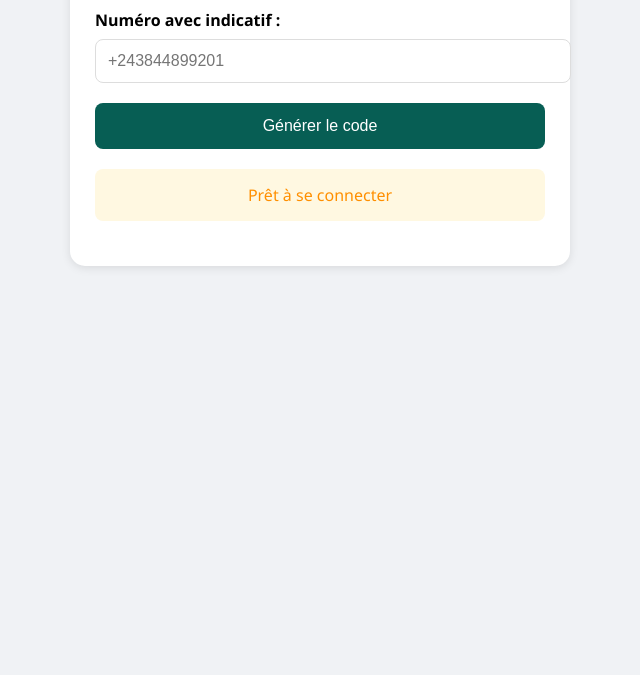
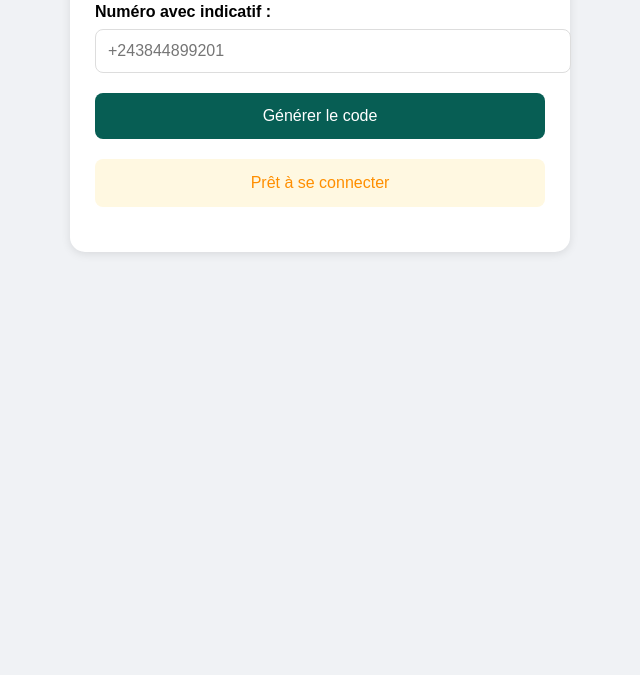
Before and after one commit to messieGojo/Messbot-v1, a website: page public/index.html in a window 1280 px wide. Shown: the part 125-800 px from the top of the page, without its empty margins (320-960 px from the left). Drawn offline with nearby package versions, Linux system fonts and the light colour scheme; no server answers.

Commit message:
Update index.html

```diff
--- a/public/index.html
+++ b/public/index.html
@@ -6,7 +6,7 @@
   <title>Connexion WhatsApp</title>
   <style>
     body {
-      font-family: 'Segoe UI', sans-serif;
+      font-family: sans-serif;
       max-width: 500px;
       margin: 20px auto;
       padding: 0;
```
